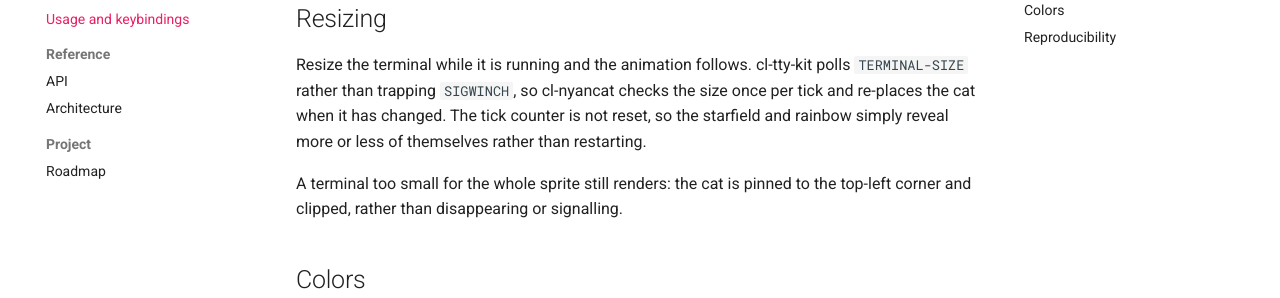
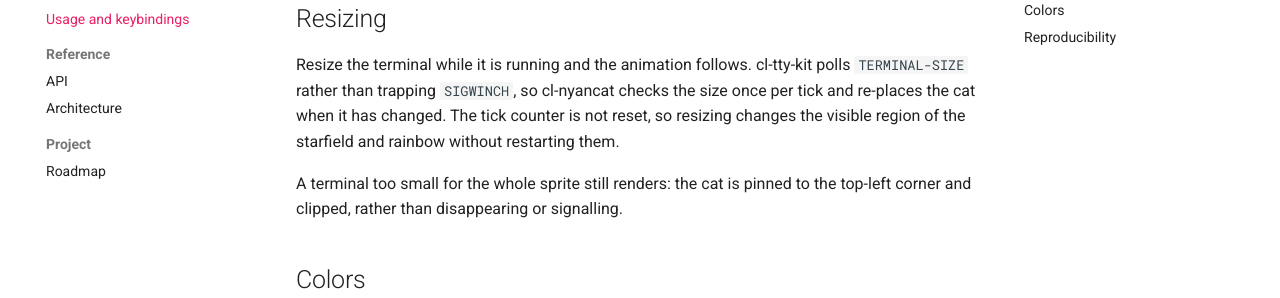
Before and after one commit to nerima-lisp/cl-nyancat, an MkDocs documentation site: the page built from docs/src/guide/usage.md, in a window 1280 px wide and 900 px high, scrolled down 1961 px. Shown: the part 179-477 px from the top of the window. Built offline with MkDocs 1.6.1 and Material for MkDocs 9.7.7, drawn with Linux system fonts in a browser that asks for light colours; comment, search, counter and statistics services are not loaded.

Commit message:
Remove remaining subjective prose

```diff
--- a/docs/src/guide/usage.md
+++ b/docs/src/guide/usage.md
@@ -61,8 +61,8 @@ mode, while cl-nyancat remains a local terminal application.
 Resize the terminal while it is running and the animation follows. cl-tty-kit
 polls `TERMINAL-SIZE` rather than trapping `SIGWINCH`, so cl-nyancat checks the
 size once per tick and re-places the cat when it has changed. The tick counter
-is not reset, so the starfield and rainbow simply reveal more or less of
-themselves rather than restarting.
+is not reset, so resizing changes the visible region of the starfield and
+rainbow without restarting them.
 
 A terminal too small for the whole sprite still renders: the cat is pinned to
 the top-left corner and clipped, rather than disappearing or signalling.
```
Also changed, not shown: docs/src/reference/architecture.md (+1 -1 lines), 3 other files.
